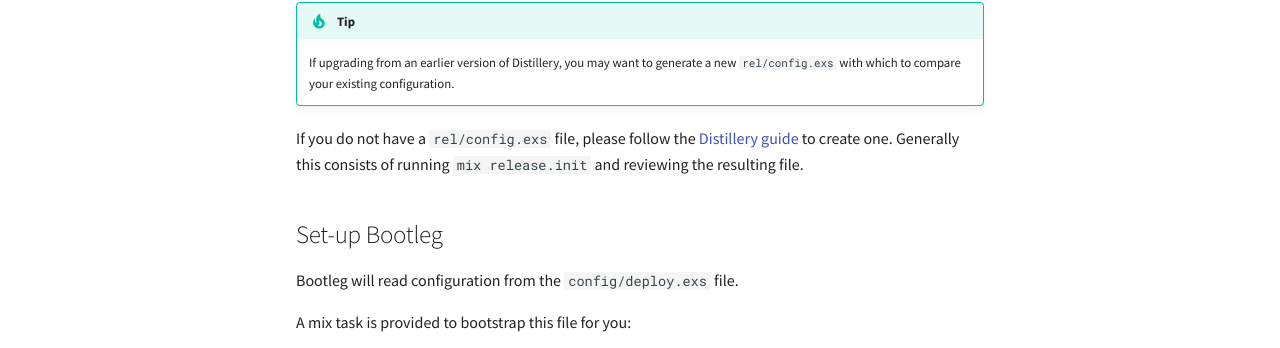
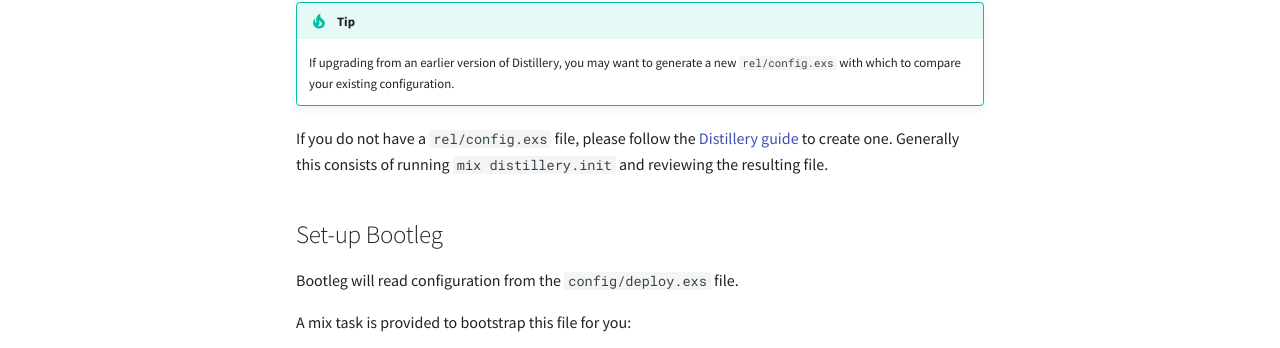
Before and after one commit to labzero/bootleg, an MkDocs documentation site: the page built from docs/installing.md, in a window 1280 px wide and 1130 px high. Shown: the part 608-956 px from the top of the window. Built offline with MkDocs 1.6.1 and Material for MkDocs 9.7.7, drawn with Linux system fonts in a browser that asks for light colours; comment, search, counter and statistics services are not loaded.

Commit message:
fix distillery task names

```diff
--- a/docs/installing.md
+++ b/docs/installing.md
@@ -22,7 +22,7 @@
 !!! tip
     If upgrading from an earlier version of Distillery, you may want to generate a new `rel/config.exs` with which to compare your existing configuration.
 
-If you do not have a `rel/config.exs` file, please follow the [Distillery guide](https://hexdocs.pm/distillery/introduction/installation.html) to create one. Generally this consists of running `mix release.init` and reviewing the resulting file.
+If you do not have a `rel/config.exs` file, please follow the [Distillery guide](https://hexdocs.pm/distillery/introduction/installation.html) to create one. Generally this consists of running `mix distillery.init` and reviewing the resulting file.
 
 ## Set-up Bootleg
 
```
Also changed, not shown: docs/reference/options.md (+1 -1 lines), 3 other files.
